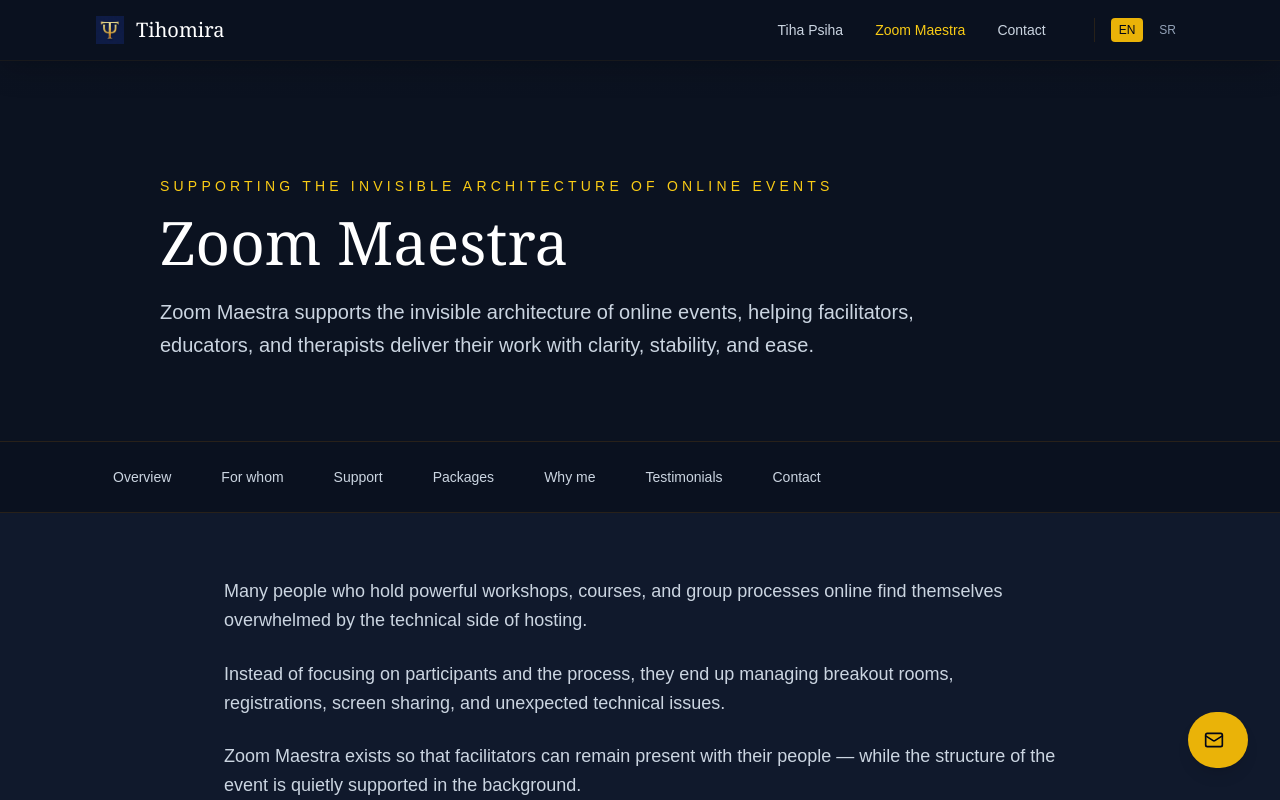
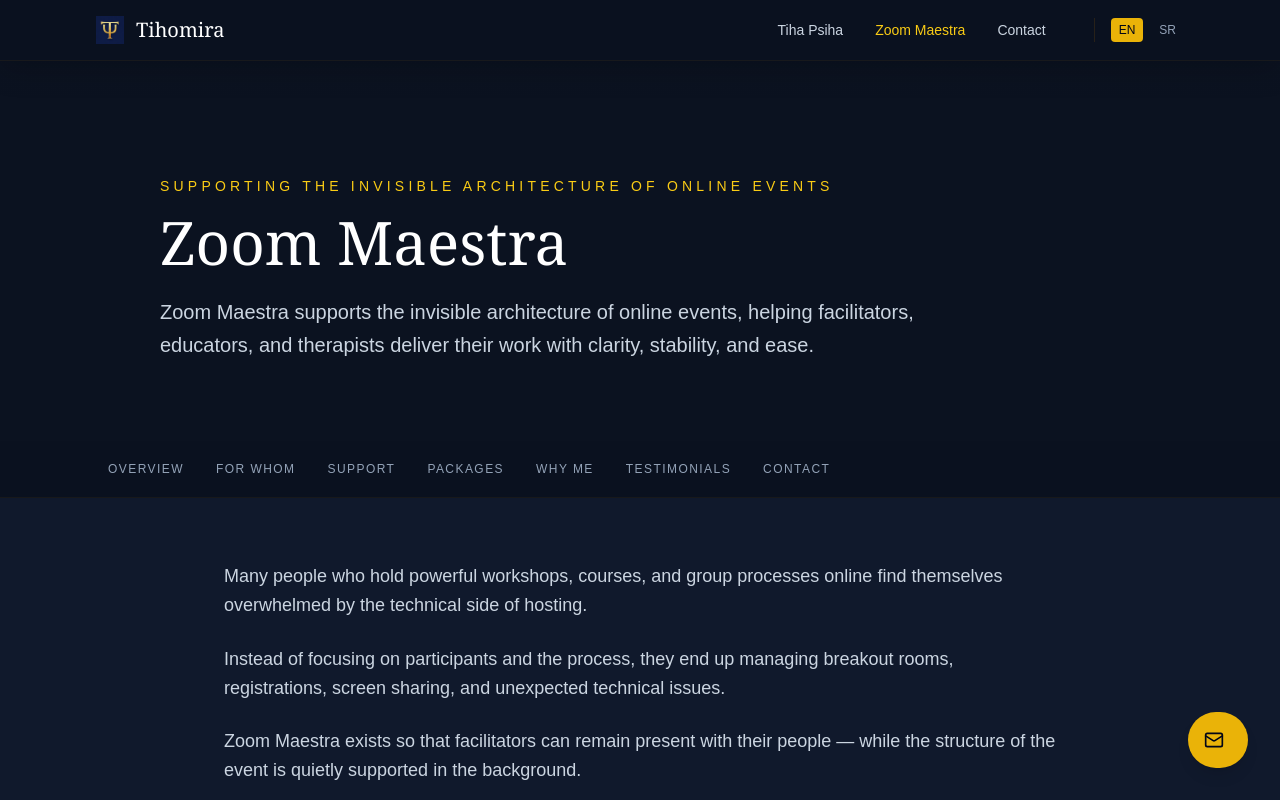
Before and after one commit to tihomirapsiholog/tihomira, a React (Create React App) app: page /en/zoom-maestra in a window 1280 px wide. Shown: the top 800 px of the page. Built offline with nearby package versions, Linux system fonts and the light colour scheme; the HTML template or start-up script is replaced by a standard one.

Commit message:
Update ZoomMaestraPage.jsx

```diff
--- a/src/pages/ZoomMaestraPage.jsx
+++ b/src/pages/ZoomMaestraPage.jsx
@@ -16,9 +16,8 @@ export default function ZoomMaestraPage({ t, setCurrentPage }) {
           </p>
         </div>
       </section>
-              <nav className="sticky top-24 z-30 border-y border-yellow-700/20 bg-[#0b1220]/95 backdrop-blur">
-        <div className="mx-auto flex max-w-6xl gap-4 overflow-x-auto px-4 py-4 text-sm text-slate-300 sm:px-6 lg:px-8">
-          {[
+        <nav className="sticky top-24 z-30 border-b border-yellow-700/10 bg-[#0b1220]/90 backdrop-blur">
+          <div className="mx-auto flex max-w-6xl gap-2 overflow-x-auto px-4 py-3 text-xs uppercase tracking-[0.12em] text-slate-400 sm:px-6 lg:px-8">          {[
             ['Overview', '#overview'],
             ['For whom', '#for-whom'],
             ['Support', '#support'],
@@ -30,8 +29,7 @@ export default function ZoomMaestraPage({ t, setCurrentPage }) {
             <a
               key={href}
               href={href}
-              className="shrink-0 rounded-full border border-transparent px-4 py-2 transition hover:border-yellow-500/40 hover:bg-yellow-500/10 hover:text-yellow-100"
-            >
+              className="shrink-0 rounded-full px-3 py-2 transition hover:bg-yellow-500/10 hover:text-yellow-100"            >
               {label}
             </a>
           ))}
```
